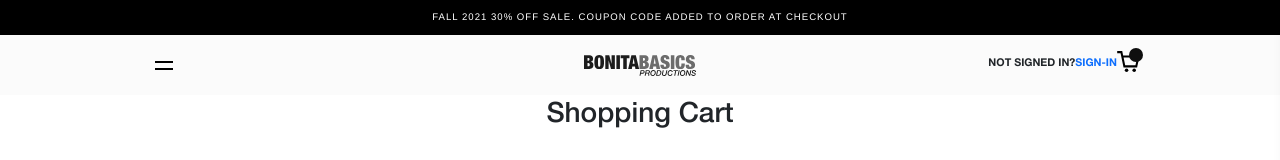
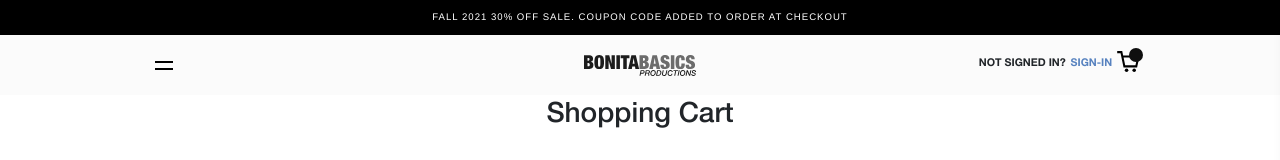
Before and after one commit to mrstevedev/bbpmusiclibrary, a Next.js app: page /cart in a window 1280 px wide. Shown: the top 160 px of the page. Built offline with nearby package versions, Linux system fonts and the light colour scheme.

Commit message:
Added sign-in link styles

```diff
--- a/styles/Header.module.scss
+++ b/styles/Header.module.scss
@@ -40,3 +40,17 @@
     top: 2.2rem;
   }
 }
+
+@media(max-width: 575px) {
+  .signIn__container {
+    display: none;
+  }
+}
+
+.signIn__container {
+  .signIn__Link {
+    transition: 0.12s ease-in-out;
+    padding: 0 0.3rem 0 0.3rem;
+    color: #5782bf;
+  }
+}
```
